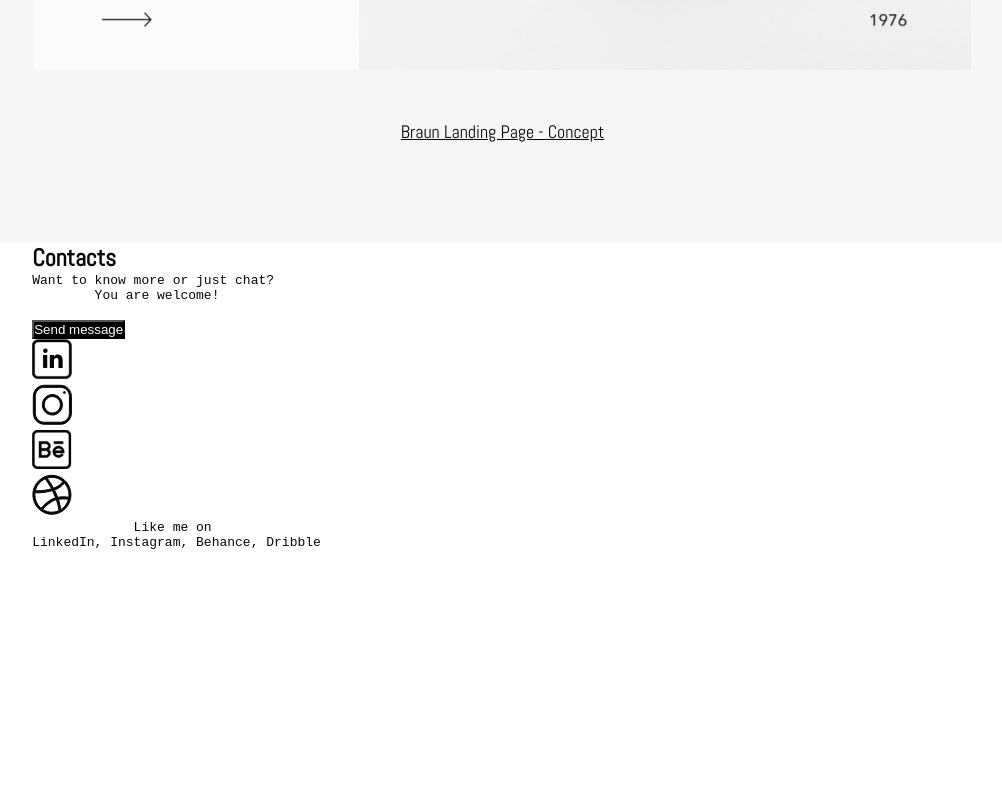
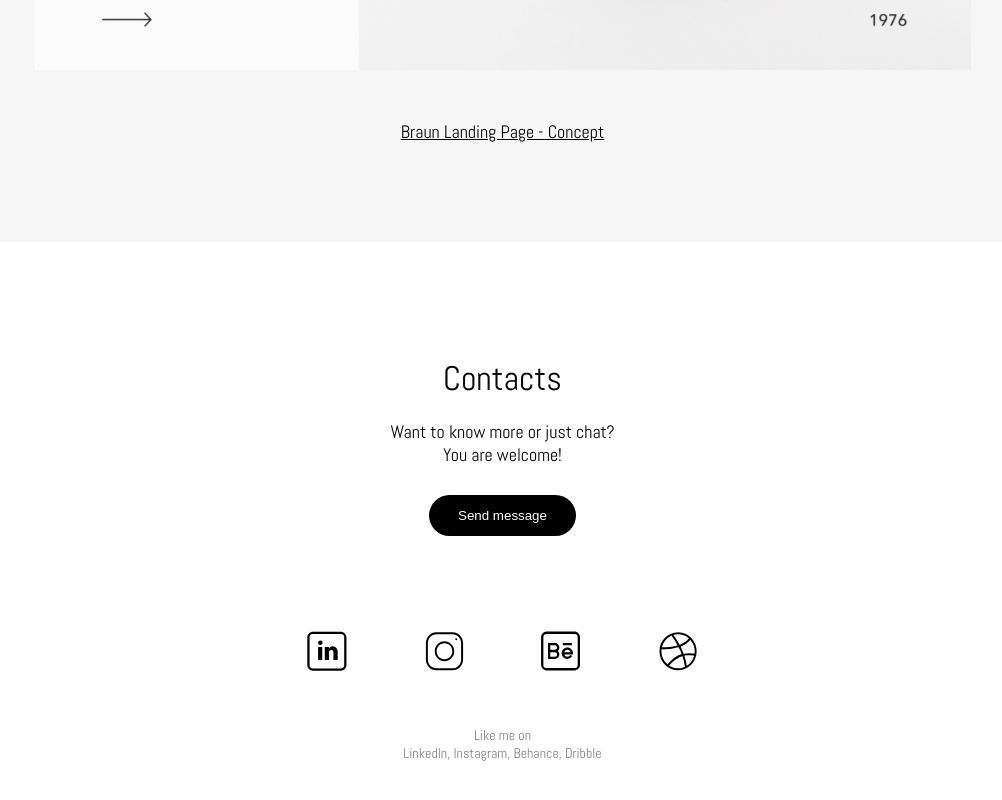
Before and after one commit to EduardSergienko/Practic, a plain HTML site: page index.html in a window 1280 px wide. Shown: the part 3944-4744 px from the top of the page, without its empty margins (220-1222 px from the left). Before the commit the page ends 4494 px from the top, so only its background shows below. Drawn offline with Linux system fonts and the light colour scheme.

Commit message:
Ну типа все))

```diff
--- a/index.html
+++ b/index.html
@@ -91,23 +91,48 @@
   </ul>
 </section>
 
-<footer class="container">
-  <h2>Contacts</h2>
-  <pre>Want to know more or just chat?
-        You are welcome!
-  </pre>
+<footer >
+  <div class="container">
+  <h2 class="contact-title">Contacts</h2>
+  <h3 class="welcome">Want to know more or just chat? You are welcome!
+  </h3>
   <button class="button" type="button">Send message</button>
-  <ul>
-  <li><a href=""><img src="./images/icons/linkedin.svg" alt="linkedin" width="40"></a></li>
-  <li><a href=""><img src="./images/icons/instagram.svg" alt="instagram" width="40"></a></li>
-  <li><a href=""><img src="./images/icons/behance.svg" alt="behance" width="40"></a></li>
-  <li><a href=""><img src="./images/icons/ball.svg" alt="ball" width="40"></a></li>
+  <div class="socicon">
+    <ul class="socicon-list">
+  <li class="socicon-title">
+    <a class="soclink" href="">
+      <svg class="icon" width="40" height="40">
+        <use href="./images/icons.svg#linkedin"></use>
+      </svg>
+    </a>
+  </li>
+  <li class="socicon-title">
+    <a class="soclink" href="">
+      <svg class="icon" width="40" height="40">
+        <use href="./images/icons.svg#instagram"></use>
+      </svg>
+    </a>
+  </li>
+  <li class="socicon-title">
+    <a class="soclink" href="">
+      <svg class="icon" width="40" height="40">
+        <use href="./images/icons.svg#behance"></use>
+      </svg>
+    </a>
+  </li>
+  <li class="socicon-title" >
+    <a class="soclink" href="">
+      <svg class="icon" width="40" height="40">
+        <use href="./images/icons.svg#ball"></use>
+      </svg>
+    </a>
+  </li>
 </ul>
+</div>
+<h3 class="follow">Like me on <br> LinkedIn, Instagram, Behance, Dribble</h3>
+</div>
+</footer>
 
-<pre>             Like me on
-LinkedIn, Instagram, Behance, Dribble</pre>
-</footer>
-    <!-- social -->
 
 
   </body>
--- a/styles.css
+++ b/styles.css
@@ -89,10 +89,7 @@ ul {
 .bgrimg {
   padding-bottom: 105px;
 }
-.button {
-  background-color: black;
-  color: white;
-}
+
 /* :not(:last-child) {
   margin-right: 165.65px; */
 
@@ -236,3 +233,69 @@ ul {
 }
 
 /* ====================contacts============= */
+footer {
+  padding-top: 115px;
+  padding-bottom: 123px;
+}
+.contact-title {
+  font-style: normal;
+  font-weight: normal;
+  font-size: 34px;
+  line-height: 43px;
+  text-align: center;
+  margin-bottom: 20px;
+}
+.welcome {
+  font-style: normal;
+  font-weight: normal;
+  width: 245px;
+  margin: 0 auto;
+  font-size: 18px;
+  line-height: 23px;
+  text-align: center;
+  margin-bottom: 29px;
+}
+.button {
+  display: block;
+  cursor: pointer;
+  background-color: black;
+  color: white;
+  margin: 0 auto;
+  padding: 13px 29px;
+  border-style: none;
+  border-radius: 30px;
+  margin-bottom: 85px;
+}
+.button:hover {
+  box-shadow: 8px 13px 27px -8px rgba(14, 14, 15, 0.733);
+}
+.socicon-list {
+  display: flex;
+  width: 412px;
+  margin: 0 auto;
+  justify-content: space-between;
+  align-items: center;
+  margin-bottom: 45px;
+}
+.soclink {
+  display: inline-flex;
+  background-color: var(--main-background-color);
+  padding: 10px 10px;
+}
+.soclink:hover {
+  background-color: var(--activity-text-color);
+  border-radius: 40px;
+}
+.follow {
+  font-style: normal;
+  font-weight: normal;
+  font-size: 14px;
+  line-height: 18px;
+  text-align: center;
+  color: var(--complementary-color);
+  width: 240px;
+  margin: 0 auto;
+}
+.soclink:hover .icon {
+  fill: var(--second-complementary-color);
+}
```
Also changed, not shown: images/icons.svg (added).
